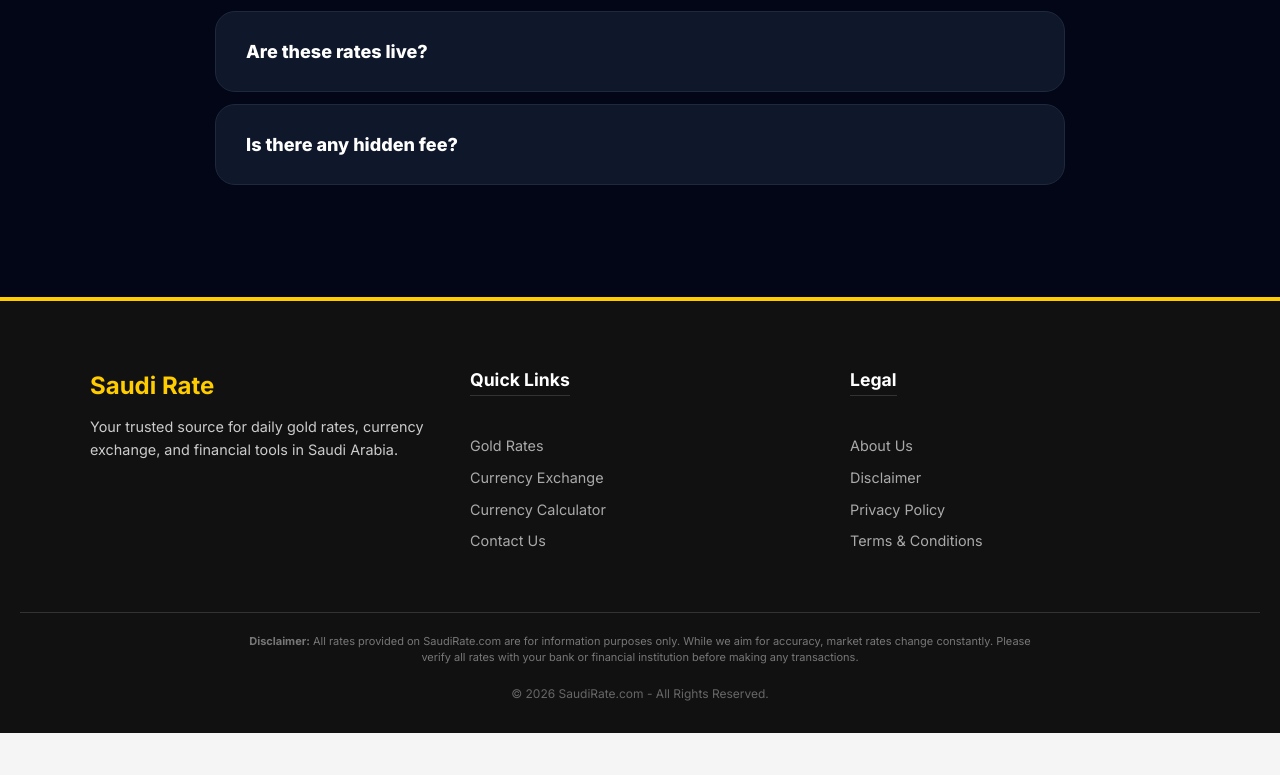
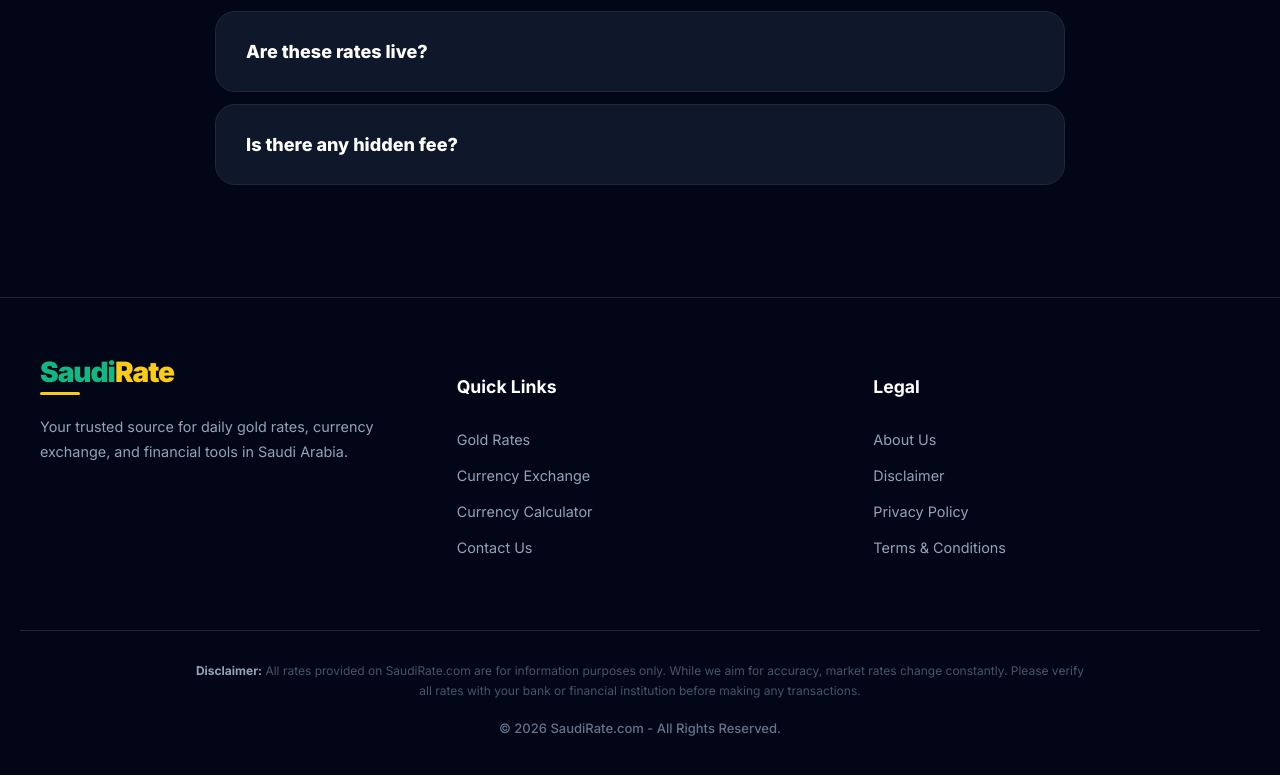
Before and after one commit to DiGiSaudia/saudirate, a Next.js app: page / in a window 1280 px wide. Shown: the part 2391-3166 px from the top of the page. Before the commit the page ends 3124 px from the top, so only its background shows below. Built offline with nearby package versions, Linux system fonts and the light colour scheme; no server answers.

Commit message:
Footer logo and colors matched with brand theme

```diff
--- a/app/components/Footer.tsx
+++ b/app/components/Footer.tsx
@@ -2,49 +2,68 @@
 import React from 'react';
 import Link from 'next/link';
 
+/**
+ * @title SaudiRate Premium Footer
+ * @description Dual-color logo and clean layout matching the brand identity.
+ */
+
 const Footer = () => {
   return (
-    <footer style={{ backgroundColor: '#111', color: '#fff', padding: '50px 20px 20px', fontSize: '0.9rem', borderTop: '4px solid #ffcc00' }}>
-      <div style={{ maxWidth: '1100px', margin: '0 auto', display: 'grid', gridTemplateColumns: 'repeat(auto-fit, minmax(250px, 1fr))', gap: '40px' }}>
+    <footer style={{
+      backgroundColor: '#020617',
+      color: '#fff',
+      padding: '60px 20px 30px',
+      fontSize: '0.9rem',
+      borderTop: '1px solid #1E293B'
+    }}>
+      <div style={{ maxWidth: '1200px', margin: '0 auto', display: 'grid', gridTemplateColumns: 'repeat(auto-fit, minmax(250px, 1fr))', gap: '50px' }}>
 
         {/* Brand Section */}
         <div>
-          <h2 style={{ fontSize: '1.5rem', color: '#ffcc00', marginBottom: '15px', fontWeight: 'bold' }}>Saudi Rate</h2>
-          <p style={{ color: '#ccc', lineHeight: '1.6', marginBottom: '15px' }}>
+          {/* --- DUAL COLOR LOGO (Matching Navbar) --- */}
+          <div style={{ marginBottom: '20px' }}>
+            <div style={{ fontSize: '28px', fontWeight: '900', letterSpacing: '-1px', lineHeight: '1' }}>
+              <span style={{ color: '#10B981' }}>Saudi</span>
+              <span style={{ color: '#FACC15' }}>Rate</span>
+            </div>
+            <div style={{ width: '40px', height: '3px', background: '#FACC15', borderRadius: '10px', marginTop: '6px' }}></div>
+          </div>
+
+          <p style={{ color: '#94A3B8', lineHeight: '1.7', marginBottom: '15px' }}>
             Your trusted source for daily gold rates, currency exchange, and financial tools in Saudi Arabia.
           </p>
         </div>
 
         {/* Quick Links Section */}
         <div>
-          <h3 style={{ fontSize: '1.1rem', marginBottom: '20px', color: 'white', borderBottom: '1px solid #333', paddingBottom: '5px', display: 'inline-block' }}>Quick Links</h3>
-          <ul style={{ listStyle: 'none', padding: 0, lineHeight: '2.2' }}>
-            <li><Link href="/gold-rates" style={{ color: '#aaa', textDecoration: 'none' }}>Gold Rates</Link></li>
-            <li><Link href="/currency" style={{ color: '#aaa', textDecoration: 'none' }}>Currency Exchange</Link></li>
-            <li><Link href="/calculator" style={{ color: '#aaa', textDecoration: 'none' }}>Currency Calculator</Link></li>
-            <li><Link href="/contact" style={{ color: '#aaa', textDecoration: 'none' }}>Contact Us</Link></li>
+          <h3 style={{ fontSize: '1.1rem', marginBottom: '25px', color: 'white', fontWeight: '700' }}>Quick Links</h3>
+          <ul style={{ listStyle: 'none', padding: 0, lineHeight: '2.5' }}>
+            <li><Link href="/gold-rates" style={{ color: '#94A3B8', textDecoration: 'none' }}>Gold Rates</Link></li>
+            <li><Link href="/currency" style={{ color: '#94A3B8', textDecoration: 'none' }}>Currency Exchange</Link></li>
+            <li><Link href="/calculator" style={{ color: '#94A3B8', textDecoration: 'none' }}>Currency Calculator</Link></li>
+            <li><Link href="/contact" style={{ color: '#94A3B8', textDecoration: 'none' }}>Contact Us</Link></li>
           </ul>
         </div>
 
         {/* Legal Links Section */}
         <div>
-          <h3 style={{ fontSize: '1.1rem', marginBottom: '20px', color: 'white', borderBottom: '1px solid #333', paddingBottom: '5px', display: 'inline-block' }}>Legal</h3>
-          <ul style={{ listStyle: 'none', padding: 0, lineHeight: '2.2' }}>
-            <li><Link href="/about" style={{ color: '#aaa', textDecoration: 'none' }}>About Us</Link></li>
-            <li><Link href="/disclaimer" style={{ color: '#aaa', textDecoration: 'none' }}>Disclaimer</Link></li>
-            <li><Link href="/privacy-policy" style={{ color: '#aaa', textDecoration: 'none' }}>Privacy Policy</Link></li>
-            <li><Link href="/terms" style={{ color: '#aaa', textDecoration: 'none' }}>Terms & Conditions</Link></li>
+          <h3 style={{ fontSize: '1.1rem', marginBottom: '25px', color: 'white', fontWeight: '700' }}>Legal</h3>
+          <ul style={{ listStyle: 'none', padding: 0, lineHeight: '2.5' }}>
+            <li><Link href="/about" style={{ color: '#94A3B8', textDecoration: 'none' }}>About Us</Link></li>
+            <li><Link href="/disclaimer" style={{ color: '#94A3B8', textDecoration: 'none' }}>Disclaimer</Link></li>
+            <li><Link href="/privacy-policy" style={{ color: '#94A3B8', textDecoration: 'none' }}>Privacy Policy</Link></li>
+            <li><Link href="/terms" style={{ color: '#94A3B8', textDecoration: 'none' }}>Terms & Conditions</Link></li>
           </ul>
         </div>
 
       </div>
 
       {/* Disclaimer Text & Copyright */}
-      <div style={{ borderTop: '1px solid #333', marginTop: '40px', paddingTop: '20px', textAlign: 'center' }}>
-        <p style={{ fontSize: '11px', color: '#777', maxWidth: '800px', margin: '0 auto 20px', lineHeight: '1.5' }}>
-          <strong>Disclaimer:</strong> All rates provided on SaudiRate.com are for information purposes only. While we aim for accuracy, market rates change constantly. Please verify all rates with your bank or financial institution before making any transactions.
+      <div style={{ borderTop: '1px solid #1E293B', marginTop: '50px', paddingTop: '30px', textAlign: 'center' }}>
+        <p style={{ fontSize: '12px', color: '#475569', maxWidth: '900px', margin: '0 auto 20px', lineHeight: '1.6' }}>
+          <strong style={{ color: '#94A3B8' }}>Disclaimer:</strong> All rates provided on SaudiRate.com are for information purposes only. While we aim for accuracy, market rates change constantly. Please verify all rates with your bank or financial institution before making any transactions.
         </p>
-        <p style={{ color: '#666', fontSize: '12px' }}>
+        <p style={{ color: '#64748B', fontSize: '13px', fontWeight: '500' }}>
           &copy; {new Date().getFullYear()} SaudiRate.com - All Rights Reserved.
         </p>
       </div>
```
